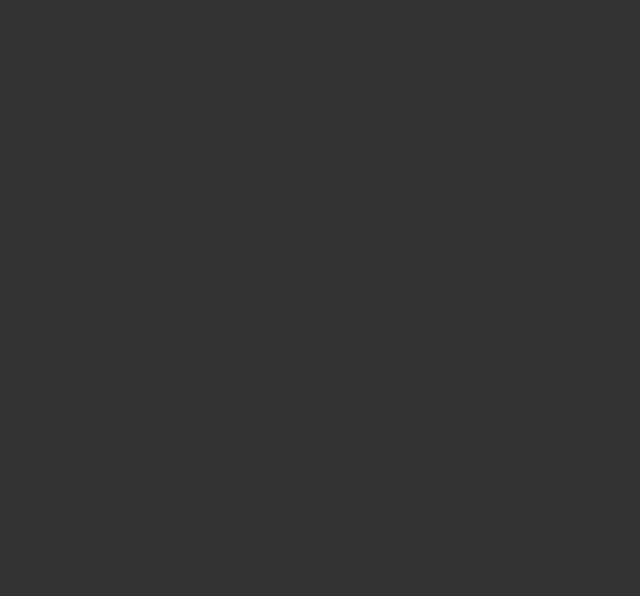
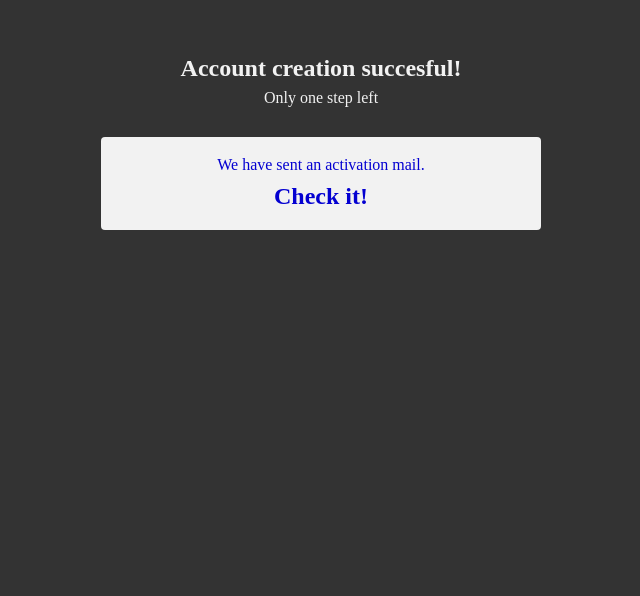
Before and after one commit to nszabol3/myProject, an Angular app: page /emailsend in a window 1280 px wide. Before the commit this address led to /. Shown: the part 151-747 px from the top of the page, without its empty margins (637-1277 px from the left). Built offline with nearby package versions, Linux system fonts and the light colour scheme.

Commit message:
singup done

```diff
--- a/src/app/Components/login/login.component.scss
+++ b/src/app/Components/login/login.component.scss
@@ -6,9 +6,9 @@
 @media only screen and (min-width: 375px){
     .container{
         margin-top: 50px;
-        margin-right: 40px;
+        margin-right: 41px;
         margin-left: 41px;
-        margin-bottom: 367px;
+        margin-bottom:367px;
         border-radius: 8px;
         width: 294px;
         height: 524px;
--- a/src/app/Components/register/register.component.html
+++ b/src/app/Components/register/register.component.html
@@ -26,7 +26,7 @@
             <p *ngIf="data.get('password').errors?.pattern" class="errorEmailText">Invalid Password!</p>
         </div>
 
-        <div class="acceptButton">
+        <div routerLink = "/emailsend"class="acceptButton">
             <p>Signup</p>
         </div>
 
--- a/src/app/app.module.ts
+++ b/src/app/app.module.ts
@@ -8,6 +8,7 @@ import { AppComponent } from './app.component';
 import { LoginComponent } from './Components/login/login.component';
 import { RegisterComponent } from './Components/register/register.component';
 import { ForgotPasswordComponent } from './forgot-password/forgot-password.component';
+import { EmailSendComponent } from './email-send/email-send.component';
 
 @NgModule({
   declarations: [
@@ -15,6 +16,7 @@ import { ForgotPasswordComponent } from './forgot-password/forgot-password.compo
     LoginComponent,
     RegisterComponent,
     ForgotPasswordComponent,
+    EmailSendComponent,
   ],
   imports: [
     BrowserModule,
@@ -30,6 +32,9 @@ import { ForgotPasswordComponent } from './forgot-password/forgot-password.compo
       },
       {
         path:'forgotpassword', component: ForgotPasswordComponent
+      },
+      {
+        path: 'emailsend', component: EmailSendComponent
       }
     ])
   ],
--- /dev/null
+++ b/src/app/email-send/email-send.component.html
@@ -0,0 +1,15 @@
+<form>
+    <div class="container">
+        <div class="mainText">
+            <h4>Account creation succesful!</h4>
+            <p>Only one step left</p>
+        </div>
+
+        <div class="checkBorder">
+            <p>We have sent an activation mail.</p>
+            <h4>Check it!</h4>
+        </div>
+
+        <img src="../../assets/undraw_envelope_n8lc 2.png">
+    </div>
+</form>
--- /dev/null
+++ b/src/app/email-send/email-send.component.scss
@@ -0,0 +1,185 @@
+@media only screen and (min-width: 375px){
+    .container{
+        width: 440px;
+        margin-left: 0px;
+        margin-right: 0px;
+        .mainText{
+            padding-top: 169px;
+            h4{
+                align-items: center;
+                text-align: center;
+                color: #f2f2f2;
+                font-size: 24px;
+                line-height: 36px;
+                font-weight: bold;
+            }
+            p{
+                margin-top: -32px;
+                font-style: normal;
+                font-weight: normal;
+                font-size: 16px;
+                line-height: 24px;
+                align-items: center;
+                text-align: center;
+                font-feature-settings: 'pnum' on, 'lnum' on;
+                color: #f2f2f2;
+                margin-bottom: 27px;
+            }
+        }
+        .checkBorder{
+            background-color: #f2f2f2;
+            border-radius: 4px;
+            margin-bottom: 367px;
+            p{
+                font-style: normal;
+                font-weight: normal;
+                font-size: 16px;
+                line-height: 24px;
+                align-items: center;
+                text-align: center;
+                font-feature-settings: 'pnum' on, 'lnum' on;
+                color: #0400D1;
+                padding-top: 16px;
+            }
+            h4{
+                font-style: normal;
+                font-weight: bold;
+                font-size: 24px;
+                line-height: 36px;
+                align-items: center;
+                text-align: center;
+                color: #0400D1;
+                margin-top: -15px;
+                padding-bottom: 16px;
+            }
+        }
+
+        img{
+            margin-bottom: 83px;
+        };
+    }
+}
+
+@media only screen and (min-width: 768px){
+    .container{
+        width: 440px;
+        margin-left: 370px;
+        margin-right: 306px;
+        .mainText{
+            padding-top: 169px;
+            h4{
+                align-items: center;
+                text-align: center;
+                color: #f2f2f2;
+                font-size: 24px;
+                line-height: 36px;
+                font-weight: bold;
+            }
+            p{
+                margin-top: -32px;
+                font-style: normal;
+                font-weight: normal;
+                font-size: 16px;
+                line-height: 24px;
+                align-items: center;
+                text-align: center;
+                font-feature-settings: 'pnum' on, 'lnum' on;
+                color: #f2f2f2;
+                margin-bottom: 27px;
+            }
+        }
+        .checkBorder{
+            background-color: #f2f2f2;
+            border-radius: 4px;
+            margin-bottom: 367px;
+            p{
+                font-style: normal;
+                font-weight: normal;
+                font-size: 16px;
+                line-height: 24px;
+                align-items: center;
+                text-align: center;
+                font-feature-settings: 'pnum' on, 'lnum' on;
+                color: #0400D1;
+                padding-top: 16px;
+            }
+            h4{
+                font-style: normal;
+                font-weight: bold;
+                font-size: 24px;
+                line-height: 36px;
+                align-items: center;
+                text-align: center;
+                color: #0400D1;
+                margin-top: -15px;
+                padding-bottom: 16px;
+            }
+        }
+
+        img{
+            margin-bottom: 83px;
+        };
+    }
+}
+
+@media only screen and (min-width: 1218px){
+    .container{
+        width: 440px;
+        margin-left: 738px;
+        margin-right: 742px;
+        .mainText{
+            padding-top: 169px;
+            h4{
+                align-items: center;
+                text-align: center;
+                color: #f2f2f2;
+                font-size: 24px;
+                line-height: 36px;
+                font-weight: bold;
+            }
+            p{
+                margin-top: -32px;
+                font-style: normal;
+                font-weight: normal;
+                font-size: 16px;
+                line-height: 24px;
+                align-items: center;
+                text-align: center;
+                font-feature-settings: 'pnum' on, 'lnum' on;
+                color: #f2f2f2;
+                margin-bottom: 27px;
+            }
+        }
+        .checkBorder{
+            background-color: #f2f2f2;
+            border-radius: 4px;
+            margin-bottom: 367px;
+            p{
+                font-style: normal;
+                font-weight: normal;
+                font-size: 16px;
+                line-height: 24px;
+                align-items: center;
+                text-align: center;
+                font-feature-settings: 'pnum' on, 'lnum' on;
+                color: #0400D1;
+                padding-top: 16px;
+            }
+            h4{
+                font-style: normal;
+                font-weight: bold;
+                font-size: 24px;
+                line-height: 36px;
+                align-items: center;
+                text-align: center;
+                color: #0400D1;
+                margin-top: -15px;
+                padding-bottom: 16px;
+            }
+        }
+
+        img{
+            margin-bottom: 83px;
+        };
+    }
+}
--- /dev/null
+++ b/src/app/email-send/email-send.component.ts
@@ -0,0 +1,15 @@
+import { Component, OnInit } from '@angular/core';
+
+@Component({
+  selector: 'app-email-send',
+  templateUrl: './email-send.component.html',
+  styleUrls: ['./email-send.component.scss']
+})
+export class EmailSendComponent implements OnInit {
+
+  constructor() { }
+
+  ngOnInit(): void {
+  }
+
+}
```
Also changed, not shown: src/assets/undraw_envelope_n8lc 2.png (added), 1 other file (tests, documents, lock files or other folders).
